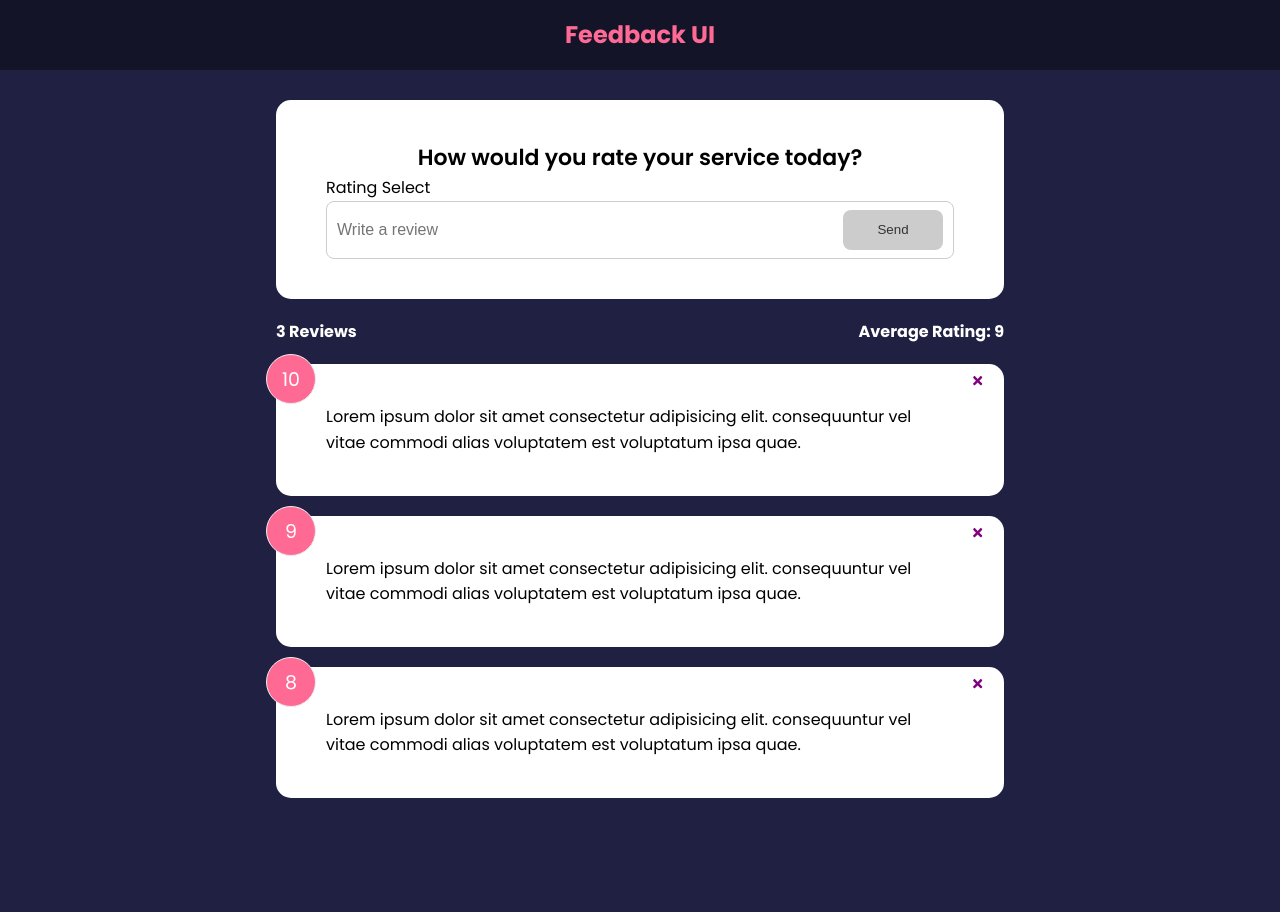
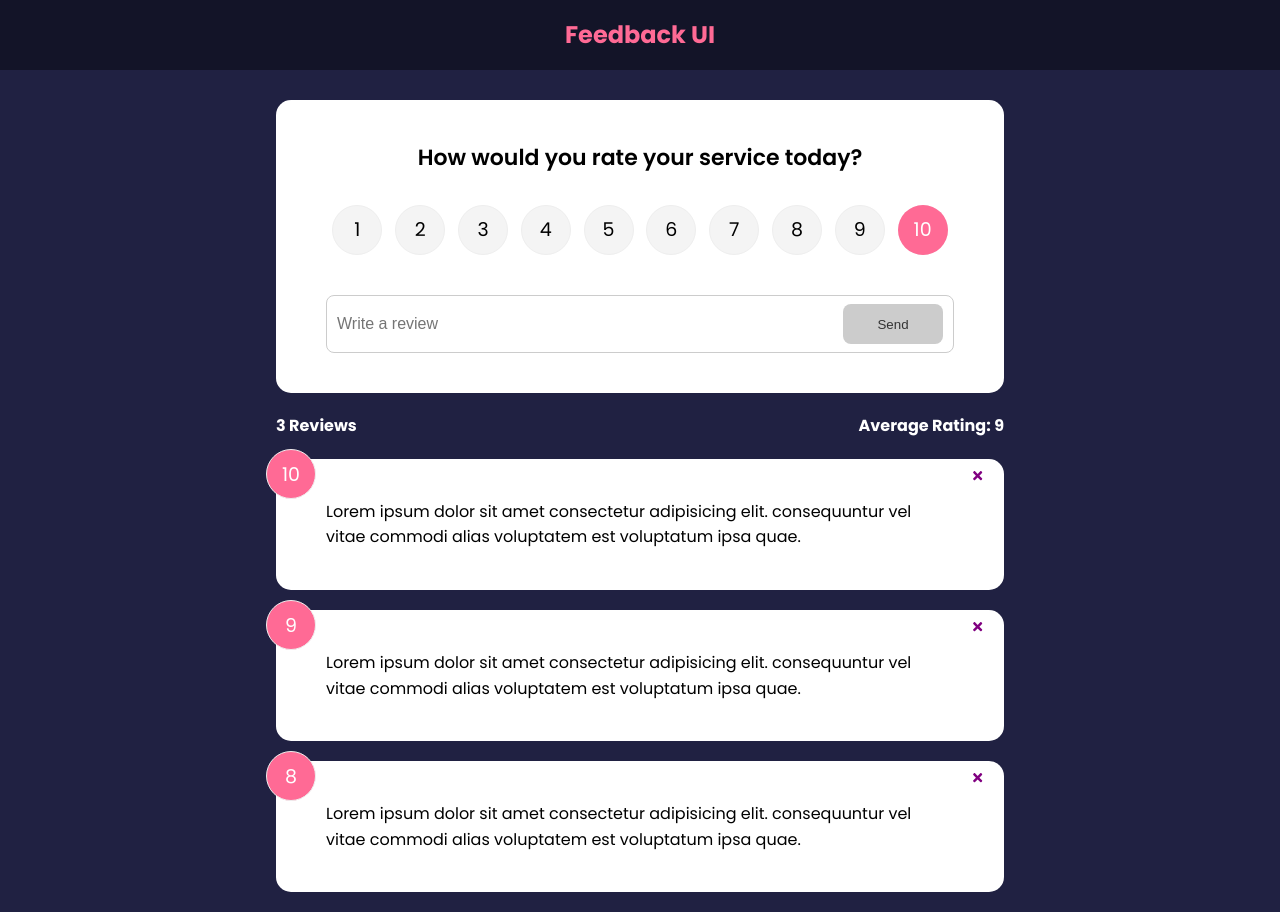
Before and after one commit to shelleymcq/react-feedback-app, a React (Create React App) app: page / in a window 1280 px wide. Before the commit the page ends 818 px from the top, so only its background shows below. Built offline with nearby package versions, Linux system fonts and the light colour scheme; the HTML template or start-up script is replaced by a standard one.

Commit message:
added addFeedback, but broke average

```diff
--- a/package.json
+++ b/package.json
@@ -10,6 +10,7 @@
     "react-dom": "^17.0.2",
     "react-icons": "^4.3.1",
     "react-scripts": "5.0.0",
+    "uuid": "^8.3.2",
     "web-vitals": "^2.1.2"
   },
   "scripts": {
--- a/src/App.js
+++ b/src/App.js
@@ -1,3 +1,4 @@
+import { v4 as uuidv4} from 'uuid'
 import { useState } from "react"
 import Header from "./components/Header"
 import FeedbackList from "./components/FeedbackList"
@@ -7,6 +8,12 @@
 
 function App() {
   const [feedback, setFeedback] = useState(FeedbackData)
+
+  const addFeedback = (newFeedback) => {
+    newFeedback.id = uuidv4()
+    console.log(newFeedback)
+    setFeedback([newFeedback, ...feedback])
+  }
 
   const deleteFeedback = (id) => {
     if(window.confirm('Are you sure you want to delete?')) {
@@ -19,7 +26,7 @@
     <>
       <Header />
       <div className='container'>
-        <FeedbackForm />
+        <FeedbackForm handleAdd={addFeedback}/>
         <FeedbackStats feedback={feedback} />
         <FeedbackList feedback={feedback}
         handleDelete={deleteFeedback}/>
--- a/src/components/FeedbackForm.jsx
+++ b/src/components/FeedbackForm.jsx
@@ -3,9 +3,9 @@
 import Card from "./shared/Card"
 import Button from "./shared/Button"
 
-function FeedbackForm() {
+function FeedbackForm({handleAdd}) {
   const [text, setText] = useState('')
-  const [rating, setRating] = useState(10)
+  const [rating, setRating] = useState()
   const [btnDisabled, setBtnDisabled] = useState(true)
   const [message, setMessage] = useState('')
 
@@ -24,11 +24,24 @@
     setText(event.target.value)
   }
 
+  const handleSubmit = (e) => {
+    e.preventDefault()
+    if(text.trim().length >= 10) {
+      const newFeedback = {
+        text,
+        rating
+      }
+
+      handleAdd(newFeedback)
+      setText('')
+    }
+  }
+
   return (
     <Card>
-      <form>
+      <form onSubmit={handleSubmit}>
         <h2>How would you rate your service today?</h2>
-        <RatingSelect />
+        <RatingSelect select={(rating) => setRating(rating)} />
         <div className="input-group">
           <input onChange={handleTextChange} type="text" placeholder="Write a review" value={text}/>
           <Button type="submit" isDisabled={btnDisabled}>
--- a/src/components/RatingSelect.jsx
+++ b/src/components/RatingSelect.jsx
@@ -1,12 +1,127 @@
 import { useState } from "react"
 
-function RatingSelect() {
+function RatingSelect({select}) {
   const [selected, setSelected] = useState(10)
 
+  const handleChange = (event) => {
+    setSelected(event.currentTarget.value)
+    select(event.currentTarget.value)
+
+  }
+
   return (
-    <div>
-      Rating Select
-    </div>
+    <ul className="rating">
+      <li>
+        <input
+          type='radio'
+          id='num1'
+          name='rating'
+          value='1'
+          onChange={handleChange}
+          checked={selected === 1}
+          />
+          <label htmlFor='num1'>1</label>
+      </li>
+      <li>
+        <input
+          type='radio'
+          id='num2'
+          name='rating'
+          value='2'
+          onChange={handleChange}
+          checked={selected === 2}
+          />
+          <label htmlFor='num2'>2</label>
+      </li>
+      <li>
+        <input
+          type='radio'
+          id='num3'
+          name='rating'
+          value='3'
+          onChange={handleChange}
+          checked={selected === 3}
+          />
+          <label htmlFor='num3'>3</label>
+      </li>
+      <li>
+        <input
+          type='radio'
+          id='num4'
+          name='rating'
+          value='4'
+          onChange={handleChange}
+          checked={selected === 4}
+          />
+          <label htmlFor='num4'>4</label>
+      </li>
+      <li>
+        <input
+          type='radio'
+          id='num5'
+          name='rating'
+          value='5'
+          onChange={handleChange}
+          checked={selected === 5}
+          />
+          <label htmlFor='num5'>5</label>
+      </li>
+      <li>
+        <input
+          type='radio'
+          id='num6'
+          name='rating'
+          value='6'
+          onChange={handleChange}
+          checked={selected === 6}
+          />
+          <label htmlFor='num6'>6</label>
+      </li>
+      <li>
+        <input
+          type='radio'
+          id='num7'
+          name='rating'
+          value='7'
+          onChange={handleChange}
+          checked={selected === 7}
+          />
+          <label htmlFor='num7'>7</label>
+      </li>
+      <li>
+        <input
+          type='radio'
+          id='num8'
+          name='rating'
+          value='8'
+          onChange={handleChange}
+          checked={selected === 8}
+          />
+          <label htmlFor='num8'>8</label>
+      </li>
+      <li>
+        <input
+          type='radio'
+          id='num9'
+          name='rating'
+          value='9'
+          onChange={handleChange}
+          checked={selected === 9}
+          />
+          <label htmlFor='num9'>9</label>
+      </li>
+      <li>
+        <input
+          type='radio'
+          id='num10'
+          name='rating'
+          value='10'
+          onChange={handleChange}
+          checked={selected === 10}
+          />
+          <label htmlFor='num10'>10</label>
+      </li>
+    </ul>
   )
 }
 
```
